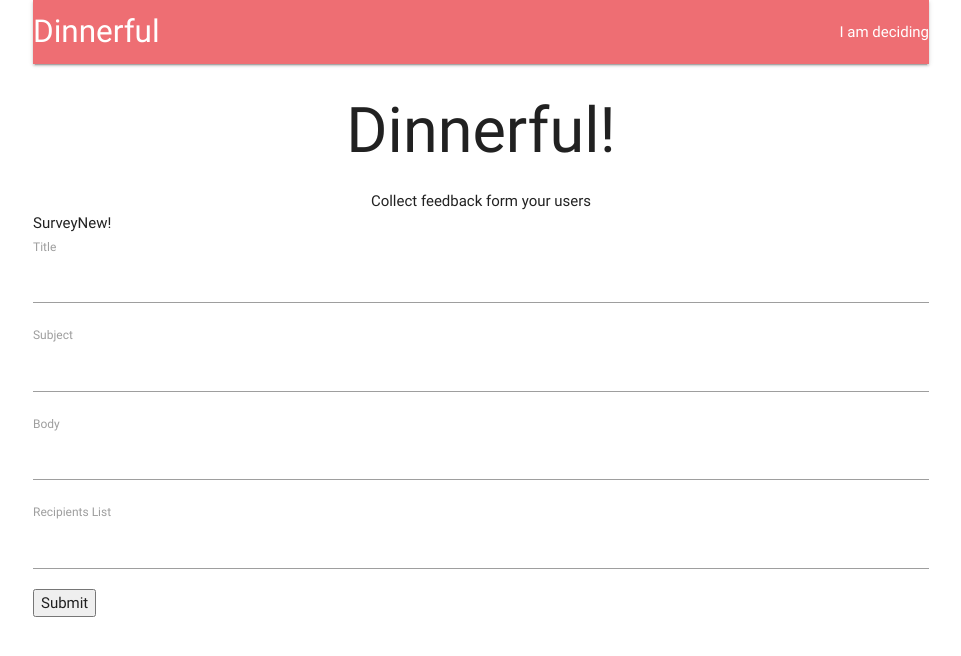
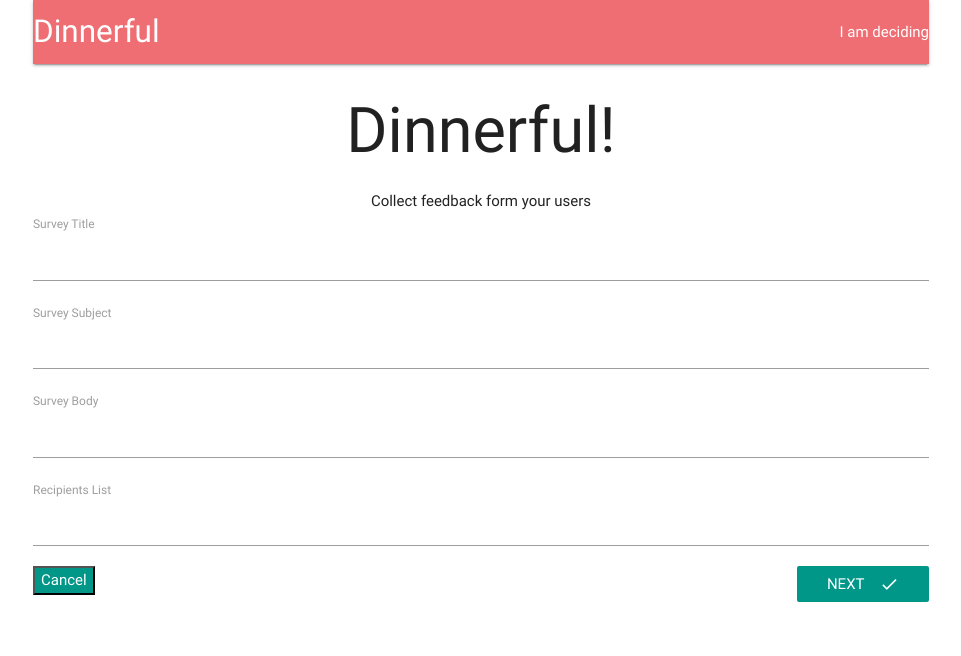
Before and after one commit to liucaiyun423/September, a React (Create React App) app in the folder client/: page /surveys in a window 1280 px wide. Shown: the top 656 px of the page, without its empty margins (159-1120 px from the left). Built offline with nearby package versions, Linux system fonts and the light colour scheme; no server answers.

Commit message:
add survey form client side

```diff
--- a/client/package.json
+++ b/client/package.json
@@ -22,6 +22,7 @@
     "react-stripe-checkout": "^2.6.3",
     "redux": "^3.7.2",
     "redux-form": "^7.0.4",
+    "redux-logger": "^3.0.6",
     "redux-thunk": "^2.2.0"
   },
   "scripts": {
--- a/client/src/actions/index.js
+++ b/client/src/actions/index.js
@@ -12,3 +12,7 @@ export const handleToken = (token)=> async dispatch => {
     const res = await axios.post('/api/stripe', {token});
     dispatch({type: FETCH_USER, payload:  res.data});
 }
+
+export const submitSurvey = values=> {
+    return {type: 'submitSurvey'};
+}
--- a/client/src/components/Header.js
+++ b/client/src/components/Header.js
@@ -21,7 +21,6 @@ class Header extends Component {
 
     }
     render(){
-        console.log(this.props);
         return(
         <nav>
             <div className="nav-wrapper">
--- a/client/src/components/surveys/SurveyForm.js
+++ b/client/src/components/surveys/SurveyForm.js
@@ -2,30 +2,40 @@ import React from 'react';
 import { reduxForm, Field } from 'redux-form';
 import SurveyField from './SurveyField';
 import _ from 'lodash';
+import { Link } from 'react-router-dom';
+import formFields from './formFields';
 
-
-
-const Fields = [{label: 'Title', name: 'title'},
-                {label: 'Subject', name: 'subject'},
-                {label: 'Body', name: 'body'},
-                {label: 'Recipients List', name: 'recipients'}]
 //SurveyForm renders the form to enter user input.
 class SurveyForm extends React.Component{
     renderFields(){
         return (
-            _.map(Fields, ({label, name})=>{
+            _.map(formFields, ({label, name})=>{
                 return <Field key={name} label={label} type='text' name={name} component={SurveyField}/>
             })
         );
     }
     render(){
         return (<div>
-                    <form onSubmit={this.props.handleSubmit(values => console.log("form submit handler",values))}>
+                    <form onSubmit={this.props.handleSubmit(this.props.onSurveySubmit)}>
                         {this.renderFields()}
-                        <button type='submit'>Submit</button>
+                        <button className='teal left btn-left white-text'>
+                            Cancel
+                            <Link to='/surveys/' />
+                        </button>
+                        <button type='submit' className='teal btn-flat right white-text'>
+                            NEXT
+                            <i className='material-icons right' >done</i>
+                        </button>
                      </form>
                 </div>)
     }
 }
-
-export default reduxForm({form: 'surveyForm'})(SurveyForm);
+function validate(values){
+    let errors= {};
+    return errors;
+}
+export default reduxForm({
+    form: 'surveyForm',
+    validate,
+    destroyOnUnmount: false
+    })(SurveyForm);
--- /dev/null
+++ b/client/src/components/surveys/SurveyFormReview.js
@@ -0,0 +1,42 @@
+import React from 'react';
+import { connect } from 'react-redux';
+import formFields from './formFields';
+import _ from 'lodash';
+import * as actions from '../../actions';
+
+
+const SurveyFormReview = ({onCancel, formValues, submitSurvey})=>{
+    const reviewFields=
+        _.map(formFields, ({label, name})=>{
+            return (<div key={name}>
+                        <label>{label}</label>
+                        <div>{formValues[name]}</div>
+                    </div>)
+        });
+    return (<div>
+            SurveyFormReview
+                <div>
+                   {reviewFields}
+                </div>
+                <button
+                    className='yellow btn-flat darken-3 white-text'
+                    onClick={onCancel}>
+
+                Back
+                </button>
+                <button
+                    className='green btn-flat right white-text'
+                    onClick={submitSurvey(formValues)}
+                    >
+
+                Send
+                <i className='material-icons right'>email</i>
+                </button>
+            </div>)
+}
+function mapStateToProps(state){
+    return {
+        formValues: state.form.surveyForm.values
+    }
+}
+export default connect(mapStateToProps,actions)(SurveyFormReview);
--- a/client/src/components/surveys/SurveyNew.js
+++ b/client/src/components/surveys/SurveyNew.js
@@ -1,11 +1,23 @@
 import React from 'react';
 import SurveyForm from './SurveyForm';
+import SurveyFormReview from './SurveyFormReview';
 
+//SurveyNew shows SurveyForm and SurveyReview
 class SurveyNew extends React.Component{
+    state = {showFormReview: false};
+    renderContent(){
+        if(this.state.showFormReview){
+            return <SurveyFormReview
+                        onCancel={()=>this.setState({showFormReview: false})}
+                    />
+        }
+        return <SurveyForm
+                onSurveySubmit={()=> this.setState({showFormReview: true})}
+                />
+    }
     render(){
         return (<div>
-                SurveyNew!
-                <SurveyForm/>
+                {this.renderContent()}
                 </div>)
     }
 }
--- /dev/null
+++ b/client/src/components/surveys/formFields.js
@@ -0,0 +1,4 @@
+export default [{label: 'Survey Title', name: 'title'},
+                {label: 'Survey Subject', name: 'subject'},
+                {label: 'Survey Body', name: 'body'},
+                {label: 'Recipients List', name: 'recipients'}]
--- a/client/src/index.js
+++ b/client/src/index.js
@@ -7,15 +7,15 @@ import {createStore, applyMiddleware} from 'redux';
 import reducers from './reducers';
 import 'materialize-css/dist/css/materialize.min.css';
 import thunk from 'redux-thunk';
+import logger from 'redux-logger';
+
 
 import axios from 'axios';
 window.axios = axios;
 
 //import are handled by webpack
-
-
 //data/redux setup
-const store = createStore(reducers,{}, applyMiddleware(thunk));
+const store = createStore(reducers, applyMiddleware(thunk,logger));
 ReactDOM.render(
     <Provider store={store}>
         <App />
```
Also changed, not shown: 1 other file (tests, documents, lock files or other folders).
